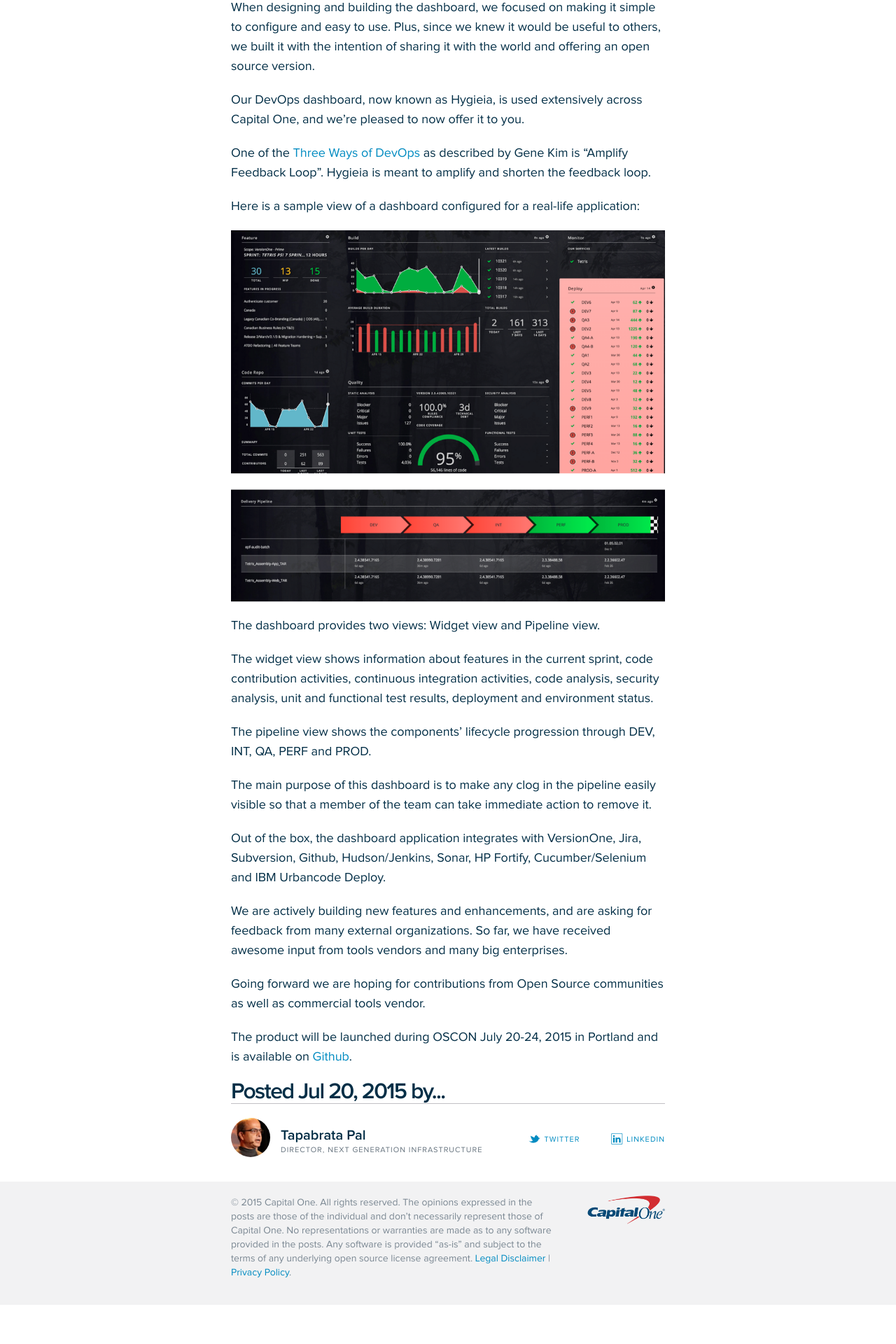
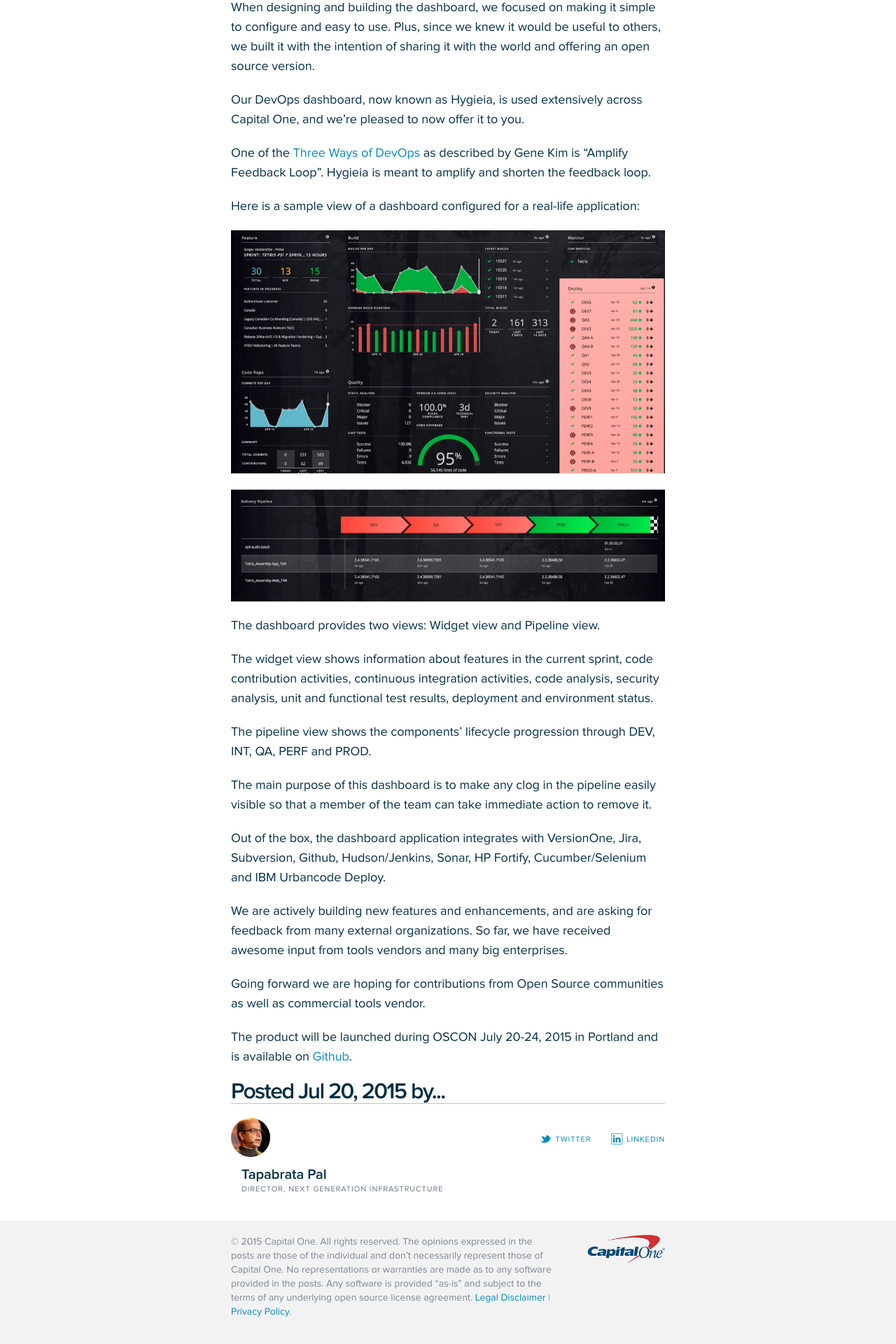
Before and after one commit to CapitalOneCanada/capitalonecanada.github.io, a Jekyll site: the page built from _posts/2015-07-20-hygieia-making-sense-out-of-your-devops-tools.md, in a window 1280 px wide. Shown: the part 1114-3034 px from the top of the page at 70% size. Built offline with Jekyll 4.4.1, drawn with Linux system fonts in a browser that asks for light colours; Markdown is read by kramdown in place of the engine named in the settings; before the commit the page ends 2978 px from its top, so only the background shows below that.

Commit message:
small tweak to spacing

```diff
--- a/css/base.css
+++ b/css/base.css
@@ -91,16 +91,16 @@
 .post #main .tags li a					{ font-size:11px; line-height:14px; padding:3px 8px; border:1px solid #c2c0c5; border-radius:4px; color:#67747F; text-transform:uppercase; letter-spacing:1px; transition:all ease-out 200ms; }
 .post #main .tags li a:hover			{ color:#008BC1; border-color:#008BC1; background:#ebf7fc; text-decoration:none; }
 
-.post .author .lefty					{ width:60%; float:left; }
+.post .author .lefty					{ width:55%; float:left; }
 .post .author .pic						{ width:56px; height:56px; display:block; border-radius:50%; overflow:hidden; position:relative; z-index:4; float:left; }
 .post .author .pic img					{ width:100%; height:auto; }
 .post .author p							{ display:block; padding-top:12px; position:relative; float:left; margin-left:15px; }
 .post .author p strong					{ font-family:"ProxSemibold","Helvetica Neue Bold","Helvetica Neue",Arial,sans-serif; font-size:20px; line-height:20px; }
 .post .author p span					{ display:block; font-size:11px; line-height:11px; text-transform:uppercase; letter-spacing:1px; color:#67747F; }
 
-.post .author .righty					{ width:40%; float:right; text-align:right; padding-top:15px; }
+.post .author .righty					{ width:45%; float:right; text-align:right; padding-top:15px; }
 .post .author .righty li				{ display:inline-block; }
-.post .author .righty li a				{ padding-left:20px; margin-left:20px; font-size:11px; line-height:14px; text-transform:uppercase; letter-spacing:1px; }
+.post .author .righty li a				{ padding-left:14px; margin-left:10px; font-size:11px; line-height:14px; text-transform:uppercase; letter-spacing:1px; }
 .post .author .righty li a:hover		{ text-decoration:none; }
 .post .author .righty li:first-child a	{ margin-left:0; }
 .post .author .righty li a span			{ padding-right:5px; font-size:16px; position:relative; top:2.5px; }
```
